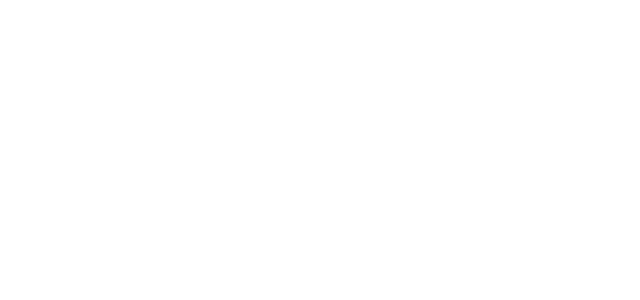
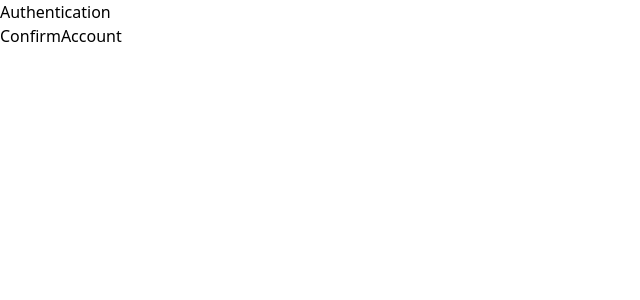
Before and after one commit to estebancb03/Veterinary-Administrator, a React (Vite) app in the folder frontend/: page /confirm-account/1 in a window 1280 px wide. Before the commit this address had no page. Shown: the top 300 px of the page, without its empty margins (0-640 px from the left). Built offline with nearby package versions, Linux system fonts and the light colour scheme.

Commit message:
Principal pages were created

```diff
--- a/frontend/src/App.jsx
+++ b/frontend/src/App.jsx
@@ -1,6 +1,9 @@
 import { BrowserRouter, Routes, Route } from 'react-router-dom';
 import AuthenticationLayout from './layout/AuthenticationLayout';
 import Login from './pages/Login';
+import Register from './pages/Register';
+import ConfirmAccount from './pages/ConfirmAccount';
+import RecoverPassword from './pages/RecoverPassword';
 
 function App() {
   return (
@@ -8,6 +11,9 @@
       <Routes>
         <Route path='/' element={ <AuthenticationLayout /> }>
           <Route index element={ <Login /> } />
+          <Route path='register' element={ <Register /> } />
+          <Route path='confirm-account/:id' element={ <ConfirmAccount /> } />
+          <Route path='recover-password' element={ <RecoverPassword /> } />
         </Route>
       </Routes>
     </BrowserRouter>
--- /dev/null
+++ b/frontend/src/pages/ConfirmAccount.jsx
@@ -0,0 +1,7 @@
+const ConfirmAccount = () => {
+  return (
+    <div>ConfirmAccount</div>
+  );
+}
+
+export default ConfirmAccount;
--- /dev/null
+++ b/frontend/src/pages/RecoverPassword.jsx
@@ -0,0 +1,7 @@
+const RecoverPassword = () => {
+  return (
+    <div>RecoverPassword</div>
+  );
+}
+
+export default RecoverPassword
--- /dev/null
+++ b/frontend/src/pages/Register.jsx
@@ -0,0 +1,7 @@
+const Register = () => {
+  return (
+    <div>Register</div>
+  );
+}
+
+export default Register
```
